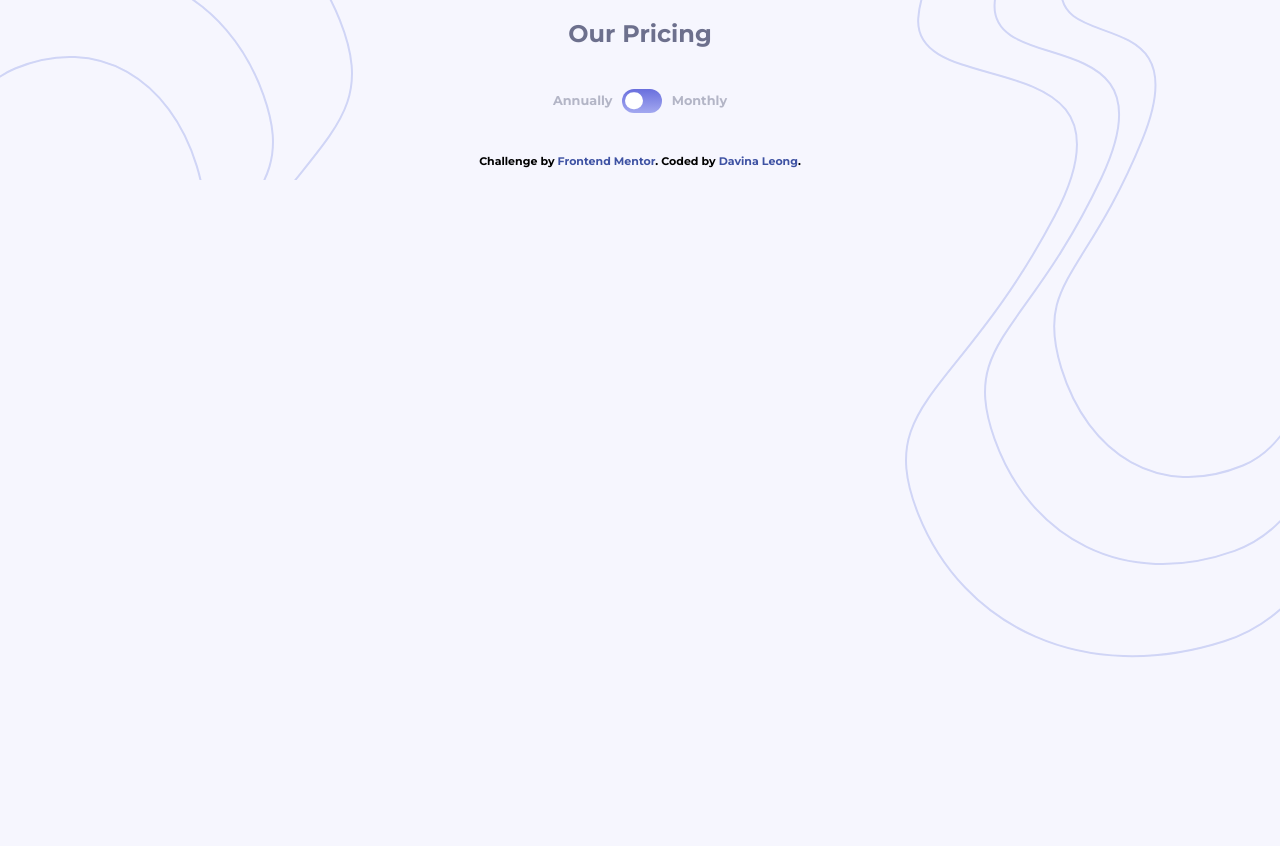
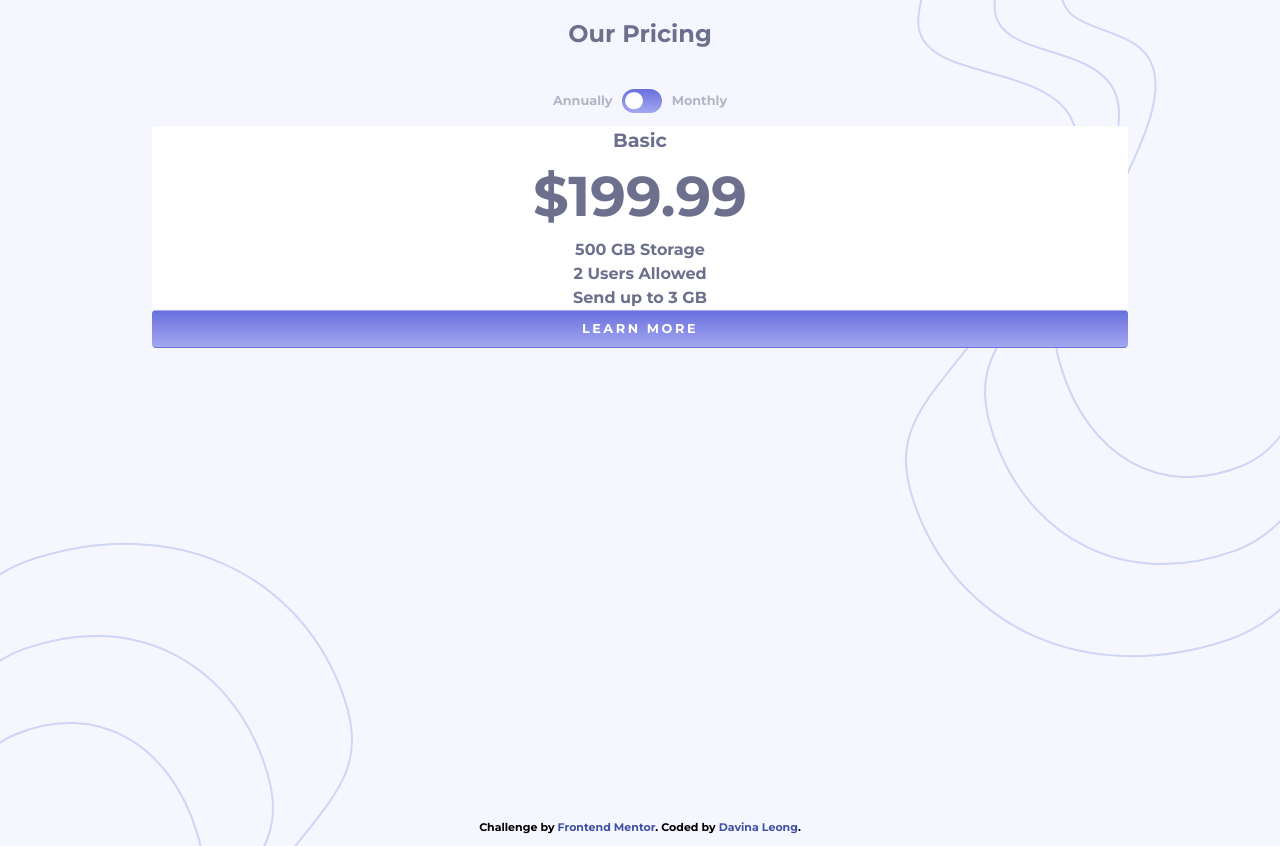
Before and after one commit to davinaleong/fem-pricing-component-with-toggle, a website built with Vite: page index.html in a window 1280 px wide. Before the commit the page ends 800 px from the top, so only its background shows below. Built offline with nearby package versions, Linux system fonts and the light colour scheme.

Commit message:
WIP cards

```diff
--- a/index.html
+++ b/index.html
@@ -28,6 +28,26 @@
           <label for="monthly" class="pricing-toggle__control">&nbsp;</label>
           <label for="monthly" class="pricing-toggle__label">Monthly</label>
         </div>
+
+        <div class="cards" data-element="cards">
+          <div class="card | text-neutral-300 bg-neutral-50">
+            <div class="card__inner">
+              <h2 class="fz-500">Basic</h2>
+
+              <p class="fz-900" data-element="price-basic">&dollar;199.99</p>
+
+              <ul class="features-list" role="list">
+                <li class="features-list__item">500 GB Storage</li>
+                <li class="features-list__item">2 Users Allowed</li>
+                <li class="features-list__item">Send up to 3 GB</li>
+              </ul>
+
+              <button type="button" class="btn btn-primary btn-full">
+                Learn More
+              </button>
+            </div>
+          </div>
+        </div>
       </form>
     </main>
 
--- a/styles/main.css
+++ b/styles/main.css
@@ -21,6 +21,9 @@
 
 /** Root **/
 :root {
+  --clr-primary-300: hsl(236, 72%, 79%);
+  --clr-primary-400: hsl(237, 63%, 64%);
+
   --clr-primary-gradient-400: linear-gradient(0deg, hsl(236, 72%, 79%), hsl(237, 63%, 64%));
 
   --clr-link-400: hsl(228, 45%, 44%);
@@ -304,6 +307,22 @@ a:where(:hover, :focus, :focus-visible) {
   --btn-padding: 0;
 }
 
+.btn-primary {
+  --btn-clr: var(--clr-neutral-50);
+  --btn-bg-clr: transparent;
+  --btn-bg-img: var(--clr-primary-gradient-400);
+  --btn-border-clr: transparent;
+
+  --btn-hover-clr: var(--clr-primary-400);
+  --btn-hover-bg-clr: var(--clr-neutral-50);
+  --btn-hover-bg-img: none;
+  --btn-hover-border-clr: var(--clr-primary-400);
+
+  font-size: var(--fz-200);
+  letter-spacing: 0.2em;
+  text-transform: uppercase;
+}
+
 /** Content - Layout **/
 .image-top {
   position: absolute;
@@ -367,6 +386,12 @@ input[name="monthly"]:checked + label + .pricing-toggle__control:before {
   right: var(--pricing-toggle-control-padding);
 }
 
+.cards {
+  display: grid;
+  grid-template-columns: auto;
+  grid-template-rows: repeat(3, 1fr);
+}
+
 @media (min-width: 62em) {
   .image-top {
     right: 0;
@@ -397,6 +422,13 @@ input[name="monthly"]:checked + label + .pricing-toggle__control:before {
 }
 
 /** Utility - Colours **/
+.text-primary-300 {
+  color: var(--clr-primary-300);
+}
+.text-primary-400 {
+  color: var(--clr-link-400);
+}
+
 .text-link-400 {
   color: var(--clr-link-400);
 }
@@ -452,6 +484,13 @@ input[name="monthly"]:checked + label + .pricing-toggle__control:before {
 }
 
 /** Utility - Background Colours **/
+.bg-primary-300 {
+  background-color: var(--clr-primary-300);
+}
+.bg-primary-400 {
+  background-color: var(--clr-link-400);
+}
+
 .bg-primary-gradient-400 {
   background-image: var(--clr-primary-gradient-400);
 }
```
